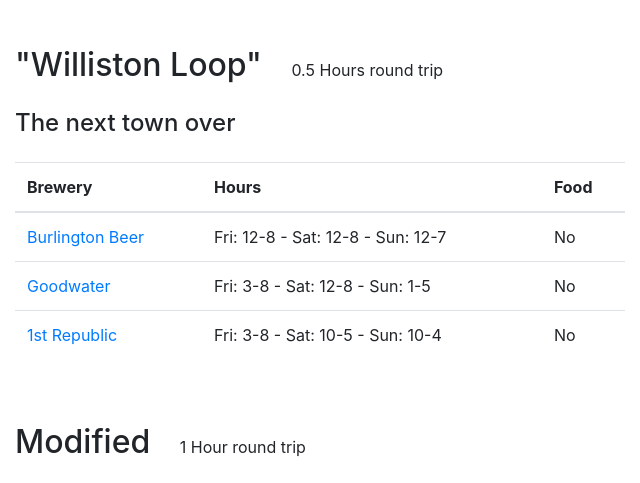
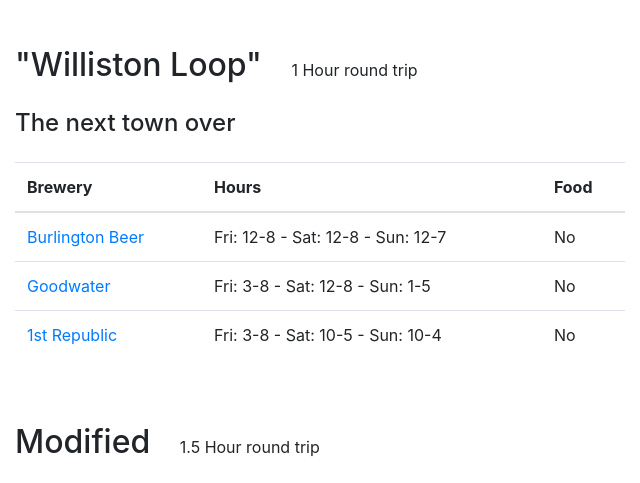
Before and after one commit to NathanRThomas/BeerLoop, a plain HTML site: page index.html in a window 1280 px wide. Both pictures are taken after a click on the tab "Williston". Shown: the part 209-692 px from the top of the page, 0-640 px from the left. Drawn offline with nearby package versions, Linux system fonts and the light colour scheme.

Commit message:
adjusted loop time

```diff
--- a/index.html
+++ b/index.html
@@ -249,7 +249,7 @@
                         <div class="col-sm-6">
                             <div class="row">
                                 <div class="col-sm-12">
-                                    <h2>"Williston Loop"</h2> <p style="margin-left: 25px">0.5 Hours round trip</p>
+                                    <h2>"Williston Loop"</h2> <p style="margin-left: 25px">1 Hour round trip</p>
                                 </div>
                                 <div class="col-sm-12">
                                     <h4 style="margin-top: 25px">The next town over</h4>
@@ -271,7 +271,7 @@
                             <br/><br/>
                             <div class="row">
                                 <div class="col-sm-12">
-                                    <h2>Modified</h2> <p style="margin-left: 25px">1 Hour round trip</p>
+                                    <h2>Modified</h2> <p style="margin-left: 25px">1.5 Hour round trip</p>
                                 </div>
                                 <div class="col-sm-12">
                                     <h4 style="margin-top: 25px">Quick stop, just a little guy in a big pond</h4>
```
